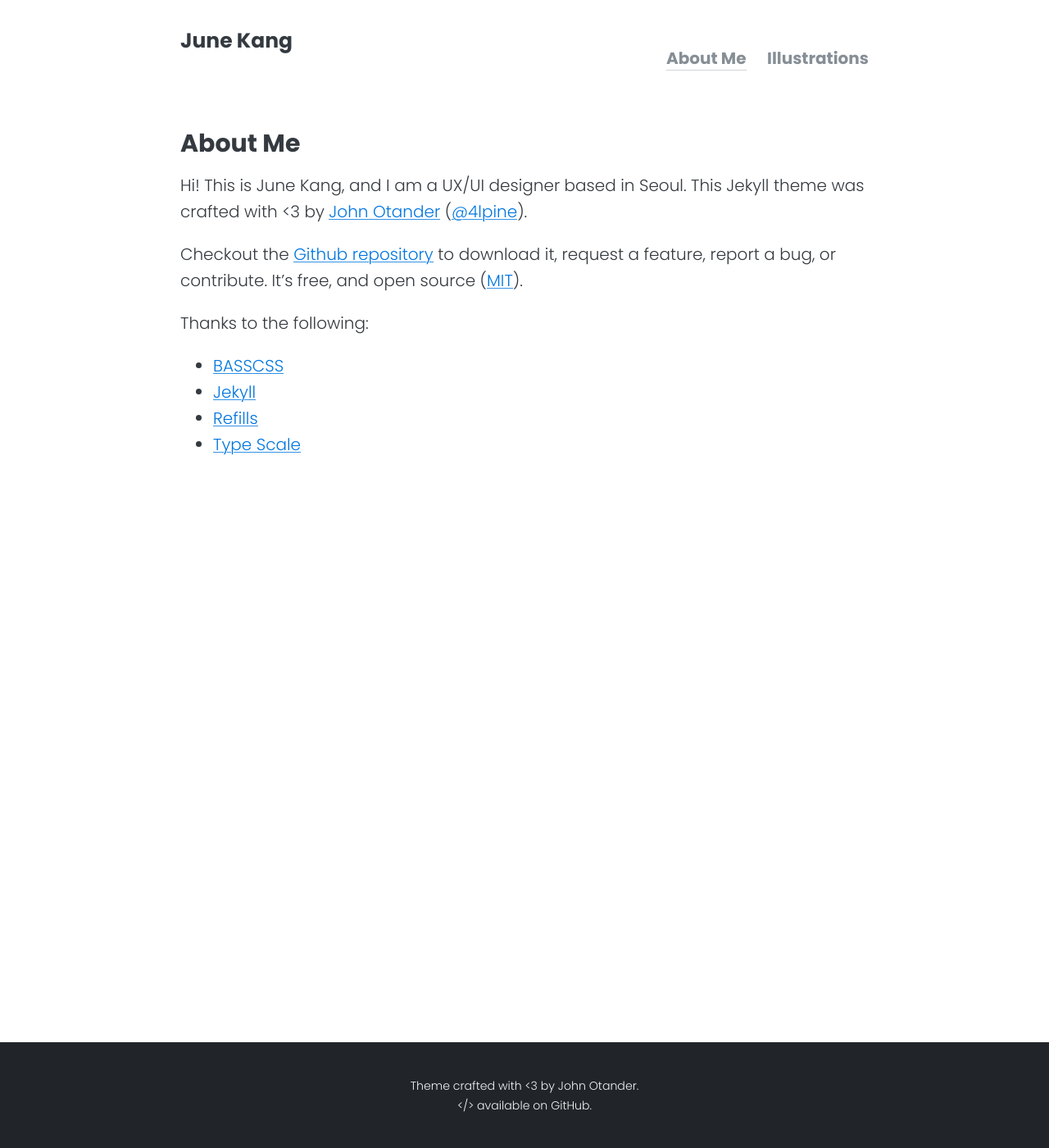
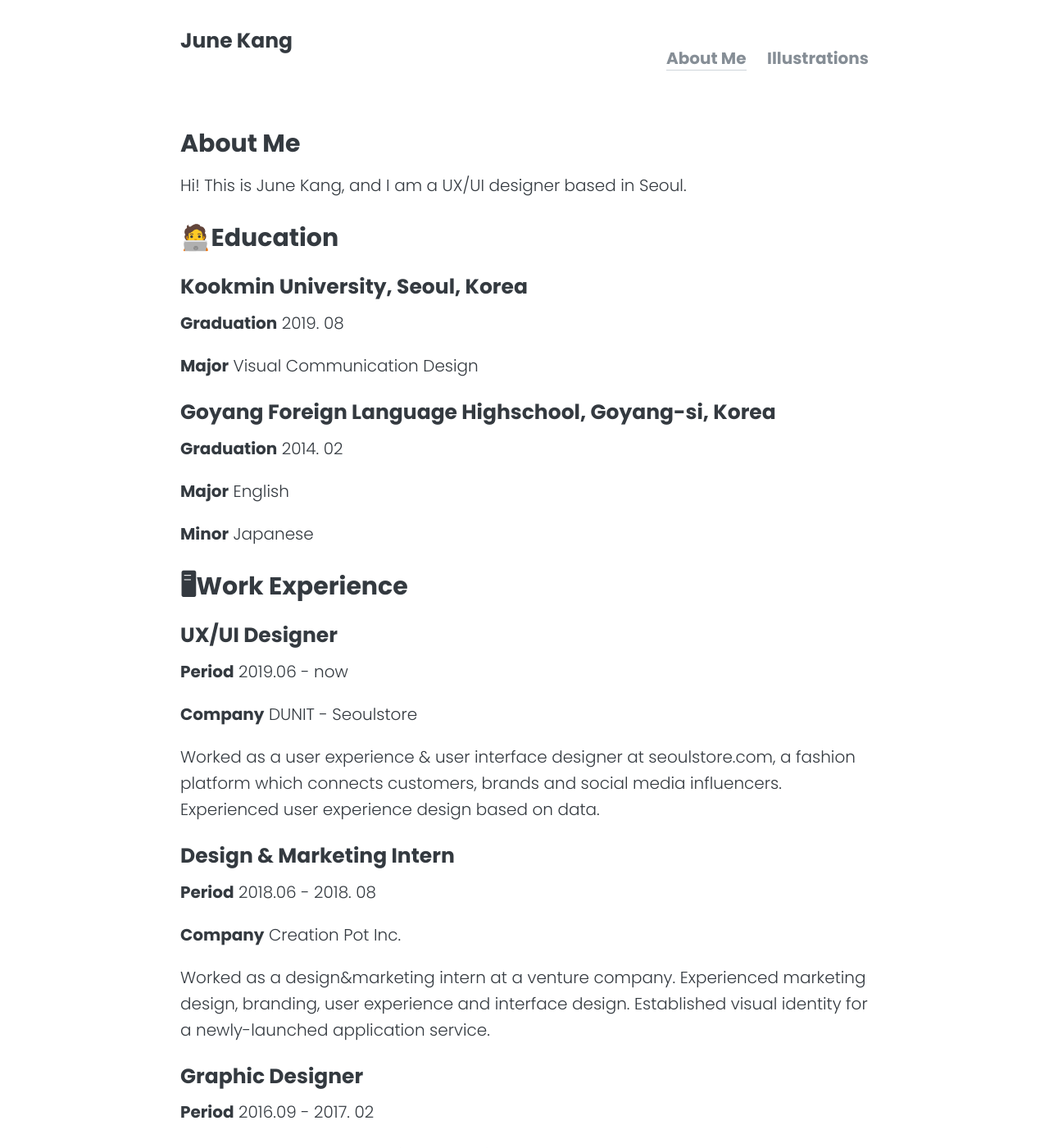
Before and after one commit to kangjune/kangjune.github.io, a Jekyll site: the page built from about.md, in a window 1280 px wide and 1400 px high. Shown: the whole window at 82% size. Built offline with Jekyll 4.4.1, drawn with Linux system fonts in a browser that asks for light colours; some of the changed text lies outside the part shown.

Commit message:
Update about.md

```diff
--- a/about.md
+++ b/about.md
@@ -5,16 +5,123 @@ permalink: /about/
 tags: about
 ---
 Hi! This is June Kang, and I am a UX/UI designer based in Seoul.
-This Jekyll theme was crafted with <3 by [John Otander](http://johnotander.com)
-([@4lpine](https://twitter.com/4lpine)).
 
-Checkout the [Github repository](https://github.com/johnotander/pixyll) to download it,
-request a feature, report a bug, or contribute. It's free, and open source
-([MIT](http://opensource.org/licenses/MIT)).
+## 🧑‍💻**Education**
 
-Thanks to the following:
+### **Kookmin University, Seoul, Korea**
 
-* [BASSCSS](http://basscss.com)
-* [Jekyll](http://jekyllrb.com)
-* [Refills](http://refills.bourbon.io/)
-* [Type Scale](http://type-scale.com/)
+**Graduation** 2019. 08
+
+**Major** Visual Communication Design
+
+### **Goyang Foreign Language Highschool, Goyang-si, Korea**
+
+**Graduation** 2014. 02
+
+**Major** English
+
+**Minor** Japanese
+
+## 🖥**Work Experience**
+
+### **UX/UI Designer**
+
+**Period** 2019.06 - now
+
+**Company** DUNIT - Seoulstore
+
+Worked as a user experience & user interface designer at seoulstore.com, a fashion platform which connects customers, brands and social media influencers. Experienced user experience design based on data.
+
+### **Design & Marketing Intern**
+
+**Period** 2018.06 - 2018. 08
+
+**Company** Creation Pot Inc.
+
+Worked as a design&marketing intern at a venture company. Experienced marketing design, branding, user experience and interface design. Established visual identity for a newly-launched application service.
+
+### **Graphic Designer**
+
+**Period** 2016.09 - 2017. 02
+
+**Company** Korea Student Aid Foundation, KOSAF
+
+Worked at KOSAF student camp department as a graphic designer, making graphic posters and infographics. Also participated as an office assistant using MS office Excel.
+
+## ⛹️‍♀️**Activities**
+
+### **Global Project-based Learning Workshop**
+
+**Period** 2019.02
+
+**Host** Shibaura Institute of Technology, Tokyo, Japan
+
+Went GPBL workshop as a UX/UI designer. Winner of the year
+
+### **Short-term Language Training**
+
+**Period** 2016.07 - 2016. 08
+
+**Location** Husson University, Maine, USA
+
+Went US for language training as a student exchange program. Studied at Husson University. Maine.
+
+### **Exhibitions of 3D printing and Drawing**
+
+**Period** 2014 - 2015
+
+**Location** Kookmin University, Seoul, Korea
+
+Hosted exhibitions for the freshmen&sophomores' projects
+
+## 📒**Official grades**
+
+### OPIc
+
+**Field** English speaking
+
+**Acquisition date** 2020. 07
+
+**Grade** IH
+
+### **TOEIC Speaking test**
+
+**Field** English speaking
+
+**Acquisition date** 2018. 02
+
+**Grade** Lv.7
+
+**Score** 170
+
+### **Japanese Language Proficiency Test**
+
+**Field** Japanese
+
+**Acquisition date** 2012
+
+**Grade** N3
+
+### **Advanced Placement®**
+
+**Field** Psychology
+
+**Acquisition date** 2012
+
+**Grade** qualified
+
+## 🖋**Skills**
+
+**Adobe** Photoshop, Illustrator, InDesign, After Effects
+
+**MS Office** Powerpoint, Excel, Words
+
+**Others** Figma, Sketch, Cinema 4d, Protopie
+
+## 💬**Languages**
+
+🇰🇷**Korean** native
+
+🇺🇸**English** fluent
+
+🇯🇵**Japanese** intermediate
```
